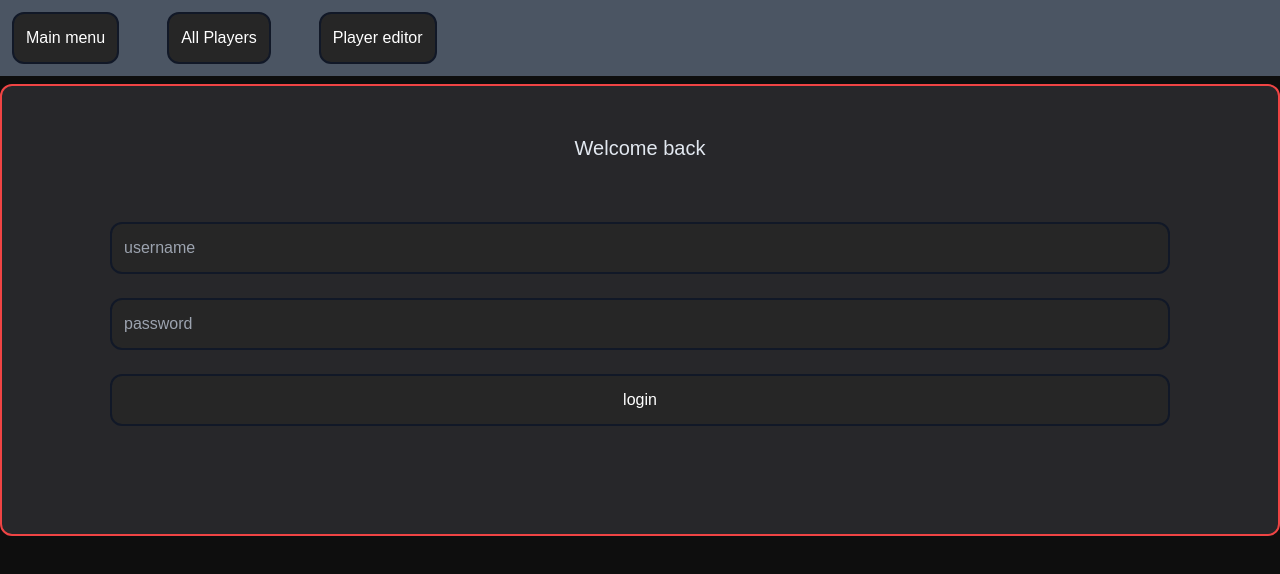
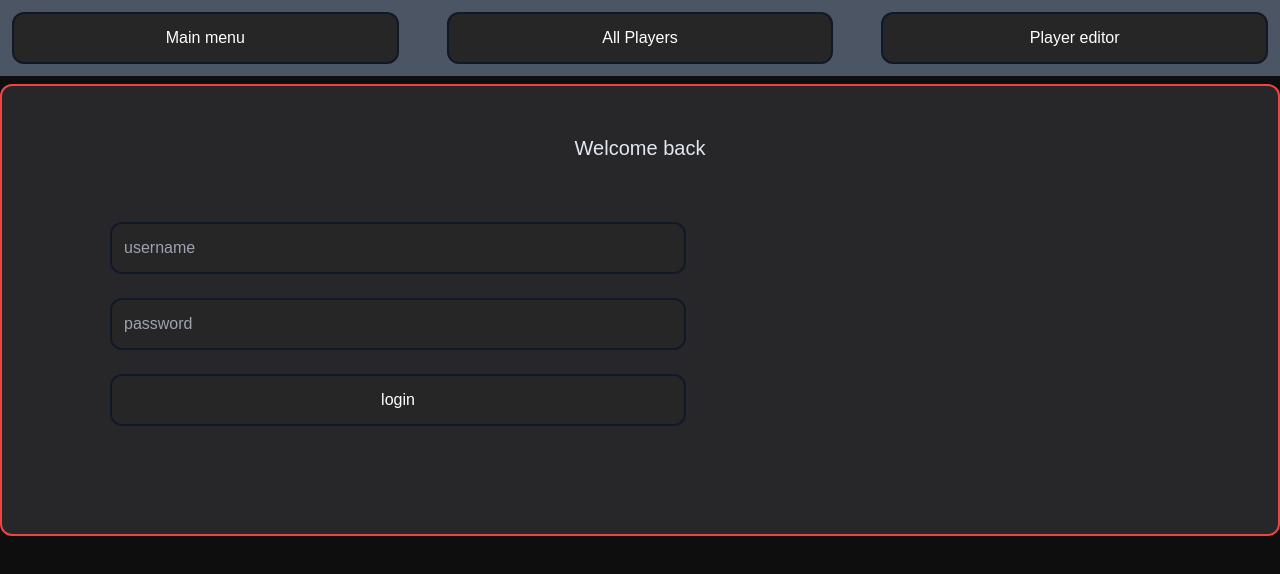
Before and after one commit to Averagess/bitcollector-dashboard, a React (Vite) app: page / in a window 1280 px wide. Shown: the top 574 px of the page. Built offline with nearby package versions, Linux system fonts and the light colour scheme.

Commit message:
added w-full max-w-xl

```diff
--- a/src/components/GenericButton.tsx
+++ b/src/components/GenericButton.tsx
@@ -19,7 +19,7 @@ const GenericButton = ({
       disabled={disabled}
       type={type}
       onClick={onClick}
-      className="m-3 p-3 rounded-xl border-2 text-white border-gray-900 bg-neutral-800 hover:bg-neutral-700 active:shadow-button"
+      className="m-3 p-3 w-full max-w-xl rounded-xl border-2 text-white border-gray-900 bg-neutral-800 hover:bg-neutral-700 active:shadow-button"
     >
       {children}
     </button>
--- a/src/components/GenericInput.tsx
+++ b/src/components/GenericInput.tsx
@@ -12,7 +12,7 @@ const GenericInput = ({ placeholder, value, onChange, type = "text", disabled =
   return (
     <input
       disabled={disabled}
-      className="m-3 p-3 rounded-xl border-2 border-gray-900 bg-neutral-800"
+      className="m-3 p-3 rounded-xl border-2 border-gray-900 bg-neutral-800 w-full max-w-xl"
       placeholder={placeholder}
       value={value}
       onChange={onChange}
```
